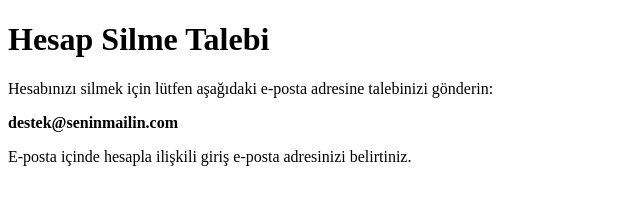
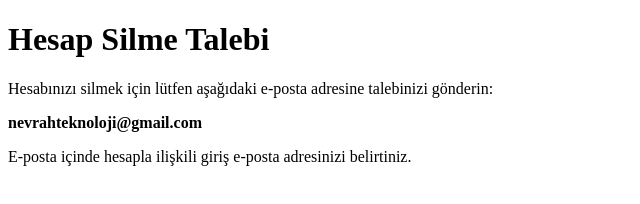
Before and after one commit to yucel685/account-deletion, a plain HTML site: page index.html in a window 1280 px wide. Shown: the full height of the page, 0-640 px from the left. Drawn offline with Linux system fonts and the light colour scheme.

Commit message:
Update index.html

```diff
--- a/index.html
+++ b/index.html
@@ -7,7 +7,7 @@
 <body>
   <h1>Hesap Silme Talebi</h1>
   <p>Hesabınızı silmek için lütfen aşağıdaki e-posta adresine talebinizi gönderin:</p>
-  <p><b>destek@seninmailin.com</b></p>
+  <p><b>nevrahteknoloji@gmail.com</b></p>
   <p>E-posta içinde hesapla ilişkili giriş e-posta adresinizi belirtiniz.</p>
 </body>
 </html>
```
